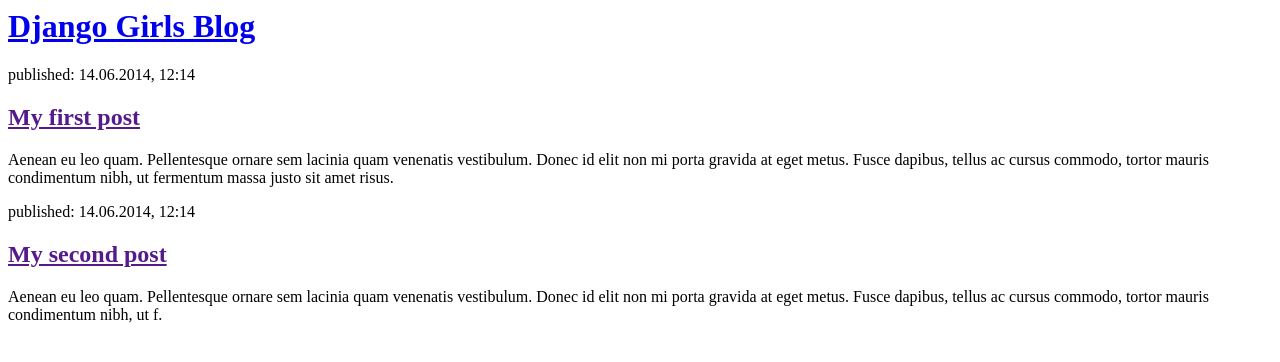
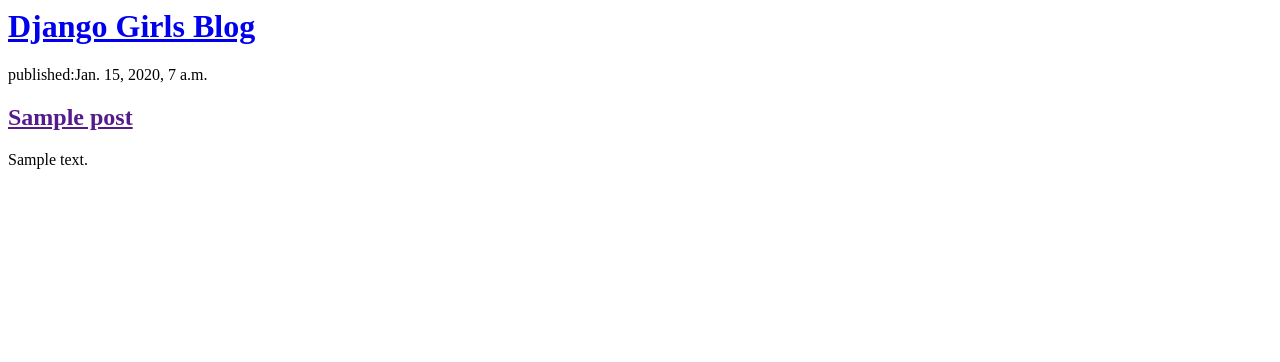
Before and after one commit to pcamelofreitas/my-first-blog, a Django app: page / in a window 1280 px wide. Shown: the top 362 px of the page. Run offline with Django 3.2, Linux system fonts and the light colour scheme; tables that the repository leaves empty hold one stand-in row (values such as "Sample post").

Commit message:
getting posts up

```diff
--- a/blog/templates/blog/post_list.html
+++ b/blog/templates/blog/post_list.html
@@ -8,16 +8,15 @@
             <h1><a href="/">Django Girls Blog</a></h1>
         </header>
 
+        {% for post in posts %}
+
+
         <article>
-            <time>published: 14.06.2014, 12:14</time>
-            <h2><a href="">My first post</a></h2>
-            <p>Aenean eu leo quam. Pellentesque ornare sem lacinia quam venenatis vestibulum. Donec id elit non mi porta gravida at eget metus. Fusce dapibus, tellus ac cursus commodo, tortor mauris condimentum nibh, ut fermentum massa justo sit amet risus.</p>
+            <time>published:{{post.publish_date}}</time>
+            <h2><a href="">{{post.title}}</a></h2>
+            <p>{{post.text}}</p>
         </article>
 
-        <article>
-            <time>published: 14.06.2014, 12:14</time>
-            <h2><a href="">My second post</a></h2>
-            <p>Aenean eu leo quam. Pellentesque ornare sem lacinia quam venenatis vestibulum. Donec id elit non mi porta gravida at eget metus. Fusce dapibus, tellus ac cursus commodo, tortor mauris condimentum nibh, ut f.</p>
-        </article>
+        {%endfor%}
     </body>
 </html>
--- a/blog/views.py
+++ b/blog/views.py
@@ -1,7 +1,10 @@
+from django.utils import timezone
 from django.shortcuts import render
-
+from .models import Post
 # Create your views here.
 
 
 def post_list(request):
-    return render(request, 'blog/post_list.html', {})
+    posts = Post.objects.filter(
+        publish_date__lte=timezone.now()).order_by('publish_date')
+    return render(request, 'blog/post_list.html', {'posts': posts})
```
